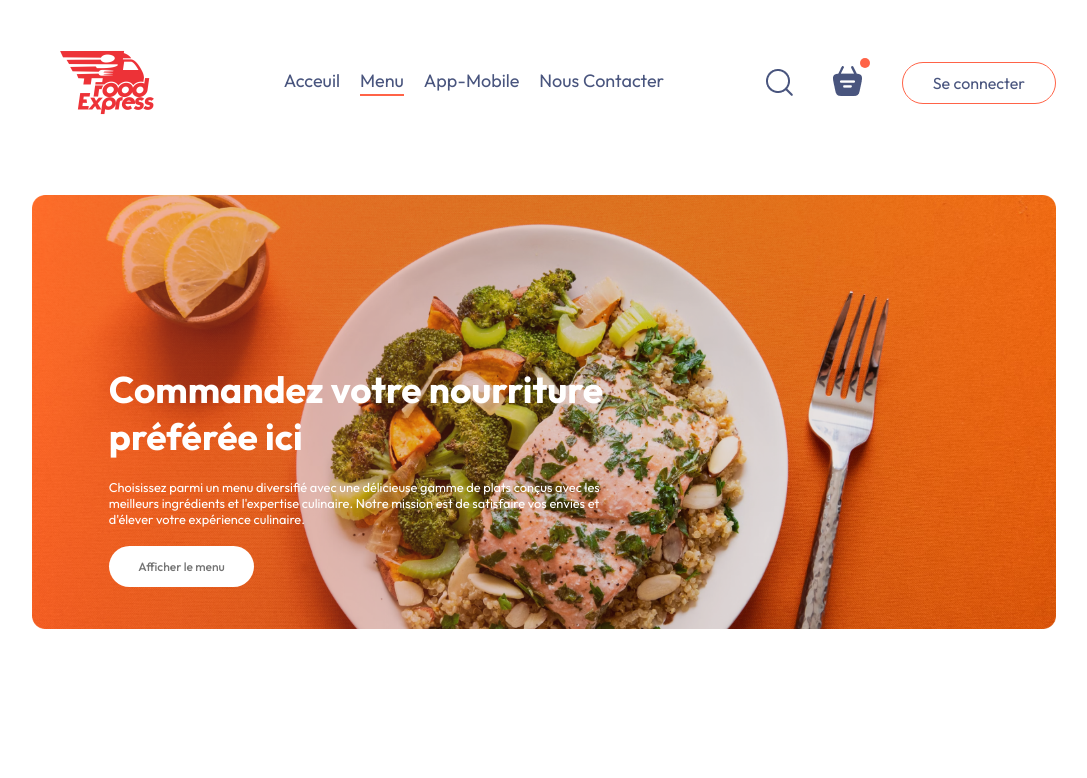
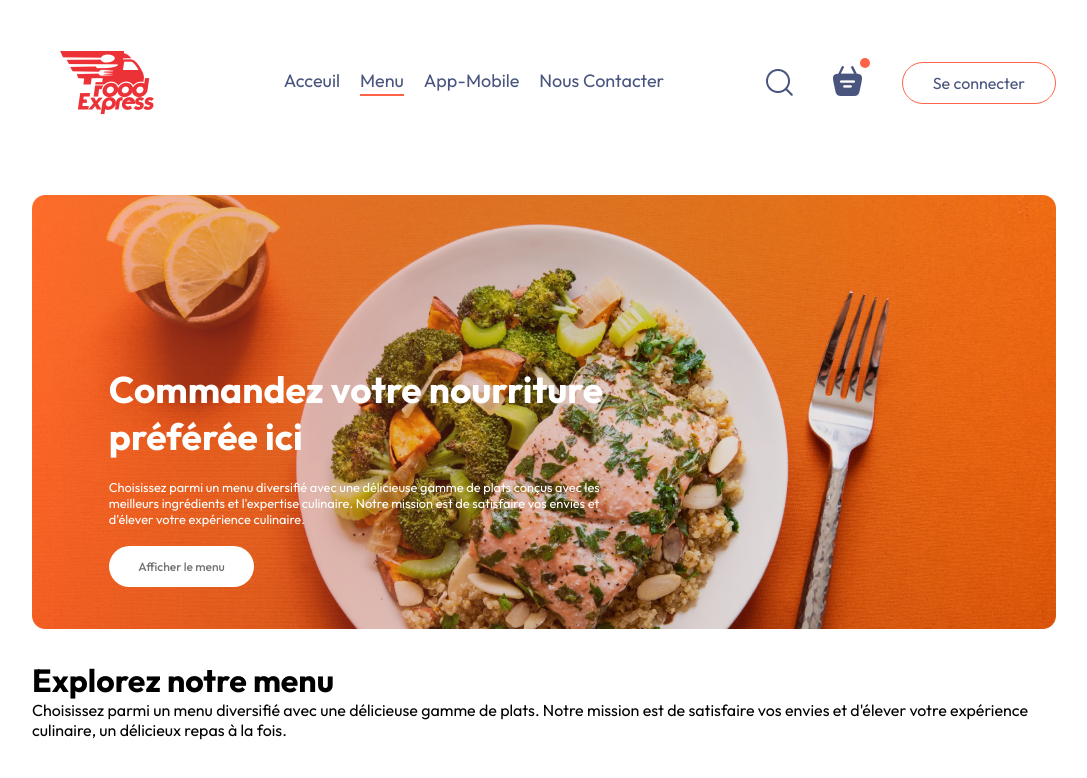
Before and after one commit to moonspark78/Food_Delivery, a React (Vite) app: page / in a window 1280 px wide. Shown: the top 778 px of the page, without its empty margins (96-1183 px from the left). Built offline with nearby package versions, Linux system fonts and the light colour scheme.

Commit message:
:art: create the ExploreMenu component ::   :art:

```diff
--- a/src/components/ExploreMenu/ExploreMenu.jsx
+++ b/src/components/ExploreMenu/ExploreMenu.jsx
@@ -1,10 +1,15 @@
 import React from 'react'
 import './ExploreMenu.css'
+import { menu_list } from '../../assets/assets'
 
 const ExploreMenu = () => {
   return (
     <div>
-
+        <h1>Explorez notre menu</h1>
+        <p>Choisissez parmi un menu diversifié avec une délicieuse gamme de plats.
+            Notre mission est de satisfaire vos envies et d'élever votre expérience culinaire,
+            un délicieux repas à la fois.
+        </p>
     </div>
   )
 }
--- a/src/pages/Home/Home.jsx
+++ b/src/pages/Home/Home.jsx
@@ -1,11 +1,13 @@
 import React from 'react'
 import './Home.css'
 import Header from '../../components/Header/Header';
+import ExploreMenu from '../../components/ExploreMenu/ExploreMenu';
 
 const Home = () => {
   return (
     <div>
       <Header/>
+      <ExploreMenu/>
     </div>
   )
 }
```
